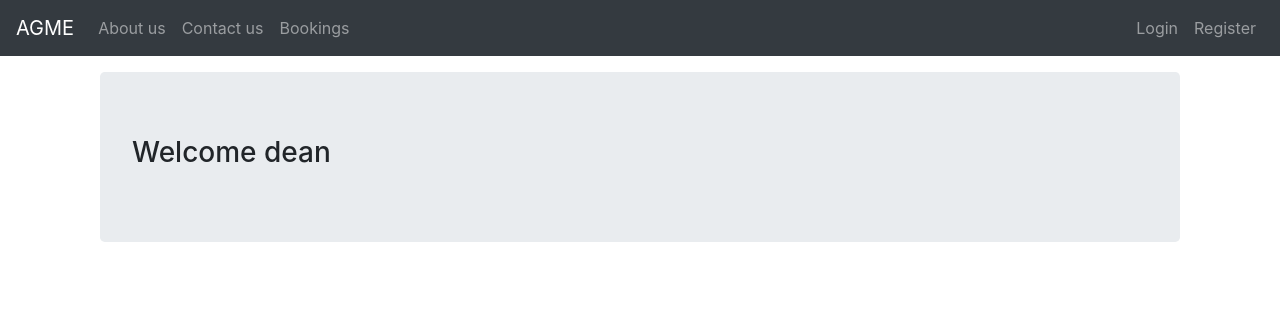
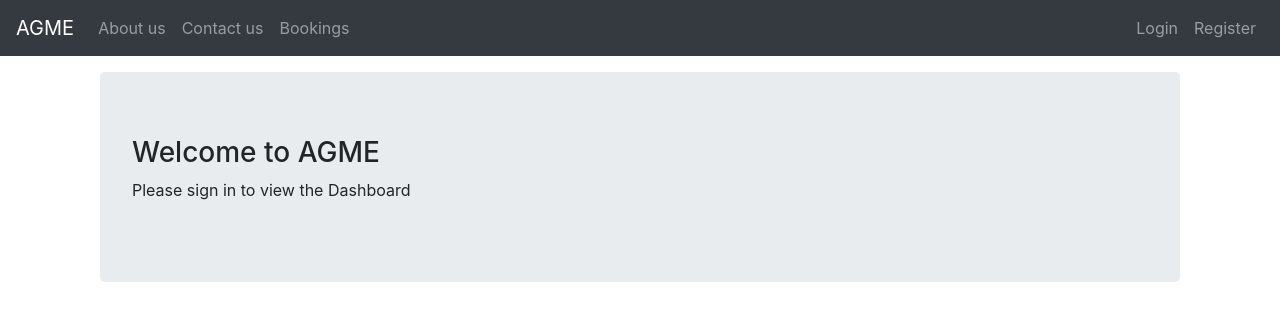
Before and after one commit to RMIT-SEPT/majorproject-8-mon-17-30-1, a React (Create React App) app in the folder FrontEnd/sept-react-frontend/: page / in a window 1280 px wide. Shown: the top 320 px of the page. Built offline with nearby package versions, Linux system fonts and the light colour scheme.

Commit message:
removed useless comments, changed visuals

```diff
--- a/FrontEnd/sept-react-frontend/src/component/home.js
+++ b/FrontEnd/sept-react-frontend/src/component/home.js
@@ -1,41 +1,16 @@
 import React, { Component } from "react";
-
-
-
-// import UserService from "../services/user.service";
 
 export default class Home extends Component {
   constructor(props) {
     super(props);
-
-    // this.state = {
-    //   content: ""
-    // };
   }
-
-//   componentDidMount() {
-//     UserService.getPublicContent().then(
-//       response => {
-//         this.setState({
-//           content: response.data
-//         });
-//       },
-//       error => {
-//         this.setState({
-//           content:
-//             (error.response && error.response.data) ||
-//             error.message ||
-//             error.toString()
-//         });
-//       }
-//     );
-//   }
 
   render() {
     return (
       <div className="container">
         <header className="jumbotron">
-          <h3>Welcome dean</h3>
+          <h3>Welcome to AGME</h3>
+          <p>Please sign in to view the Dashboard</p>
         </header>
       </div>
     );
```
